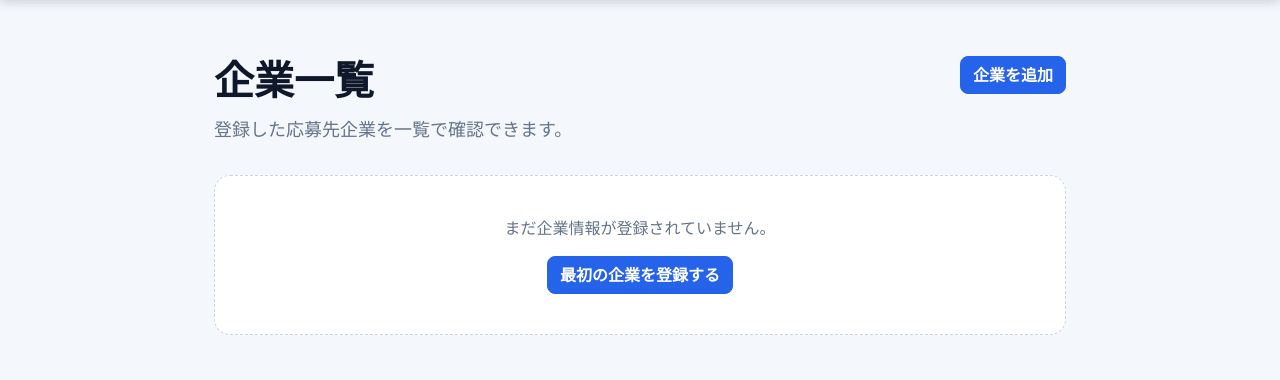
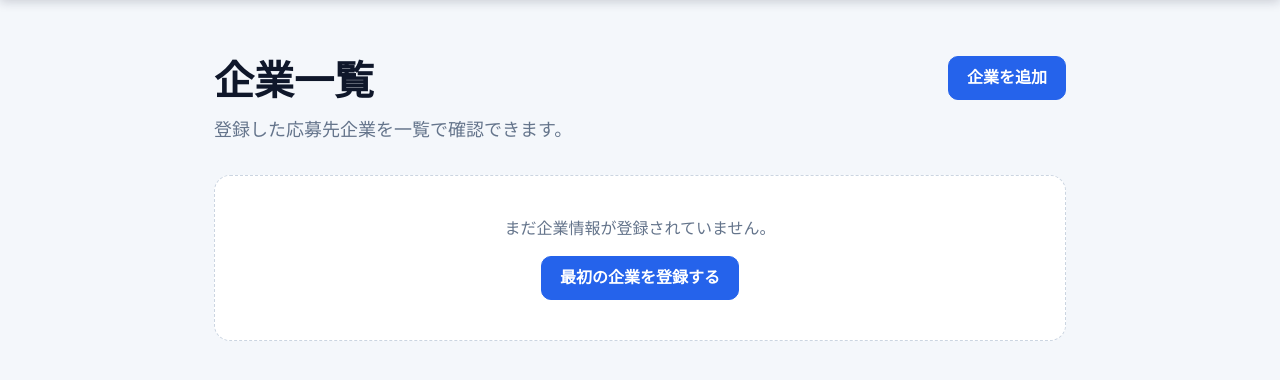
Before and after one commit to SoukenProg/JobTrack, a Flask app: page /companies/ in a window 1280 px wide. Shown: the part 60-440 px from the top of the page. Run offline with Flask 3, Linux system fonts and the light colour scheme; data that the repository does not hold is empty.

Commit message:
ボタンスタイルを修正

```diff
--- a/static/css/style.css
+++ b/static/css/style.css
@@ -321,18 +321,31 @@ a:hover {
 ========================= */
 
 .btn {
-  border-radius: 8px;
+  display: inline-flex;
+  align-items: center;
+  justify-content: center;
+  min-height: 44px;
+  padding: 10px 18px;
+  border-radius: 10px;
   font-weight: 600;
+  line-height: 1.2;
+  text-decoration: none;
+}
+
+.btn:hover {
+  text-decoration: none;
 }
 
 .btn-primary {
   background-color: #2563eb;
   border-color: #2563eb;
+  color: #fff;
 }
 
 .btn-primary:hover {
   background-color: #1d4ed8;
   border-color: #1d4ed8;
+  color: #fff;
 }
 
 .btn-secondary {
@@ -346,7 +359,6 @@ a:hover {
   border-color: #cbd5e1;
   color: #0f172a;
 }
-
 
 /* =========================
    Desktop Navigation
```
